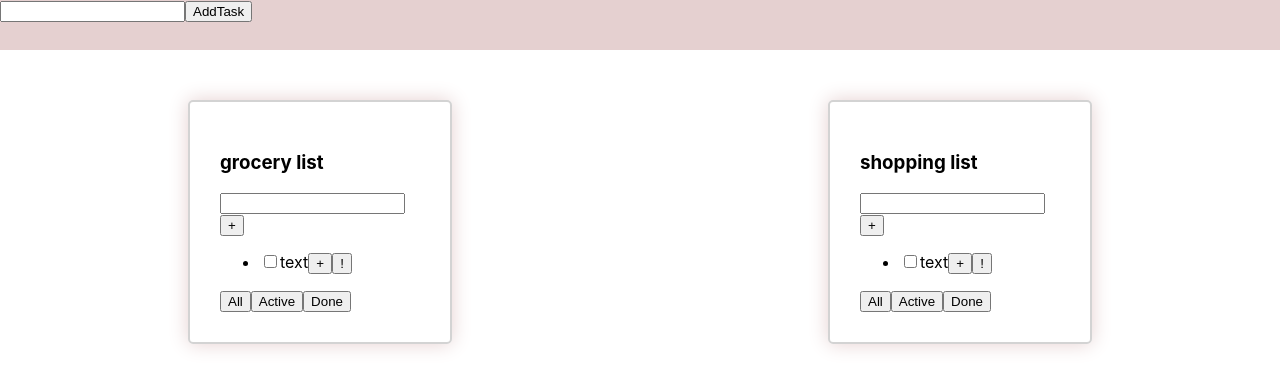
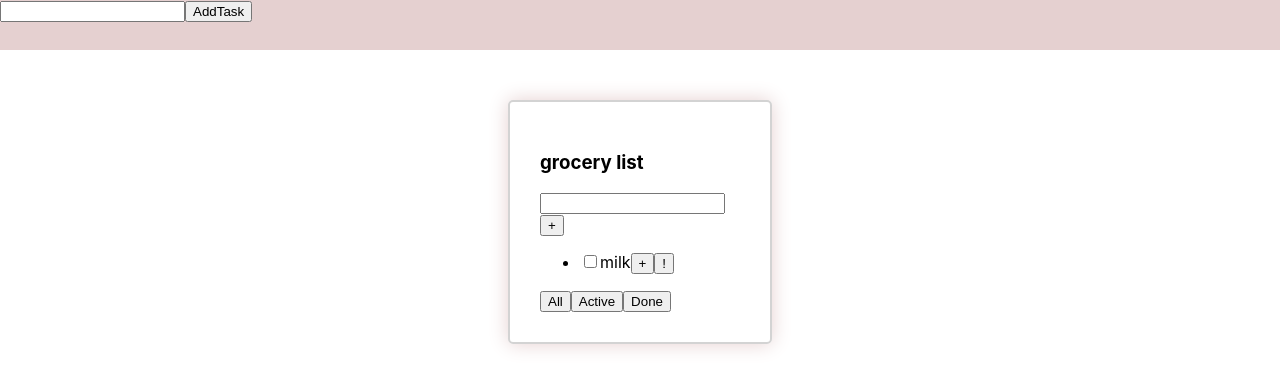
Before and after one commit to volhaf/todolist_01, a React (Create React App) app: page / in a window 1280 px wide. Shown: the top 388 px of the page. Built offline with nearby package versions, Linux system fonts and the light colour scheme.

Commit message:
add array

```diff
--- a/src/App.tsx
+++ b/src/App.tsx
@@ -11,14 +11,16 @@ export type TaskType = {
 }
 function App() {
     const [tasks, setTasks] = useState<TaskType[]>([
-        {id: 1, title: 'Task 1', isDone: false},
+        {id: 1, title: 'milk', isDone: false},
     ]);
+
+
   return (
     <div className="App">
         <Header/>
         <div className="Main">
-            <TodoList title={'grocery list'}/>
-            <TodoList title={'shopping list'}/>
+            <TodoList title={'grocery list'} tasks={tasks} />
+
         </div>
 
     </div>
--- a/src/components/TodoList.tsx
+++ b/src/components/TodoList.tsx
@@ -1,19 +1,24 @@
+import {TaskType} from "../App";
 
 type TodolistPropsType = {
     title: string;
+    tasks: TaskType[]
 }
 
 
-export function TodoList({title}: TodolistPropsType) {
+export function TodoList({title, tasks}: TodolistPropsType) {
     return (
         <div className="todolist">
             <h3>{title}</h3>
             <input/>
             <button>+</button>
             <ul>
-                <li>
-                    <input type='checkbox'/>
-                    <span>text</span>
+                <li key={tasks[0].id}>
+                    <input
+                        type='checkbox'
+                        checked={tasks[0].isDone}
+                    />
+                    <span>{tasks[0].title}</span>
                     <button>+</button>
                     <button>!</button>
                 </li>
```
